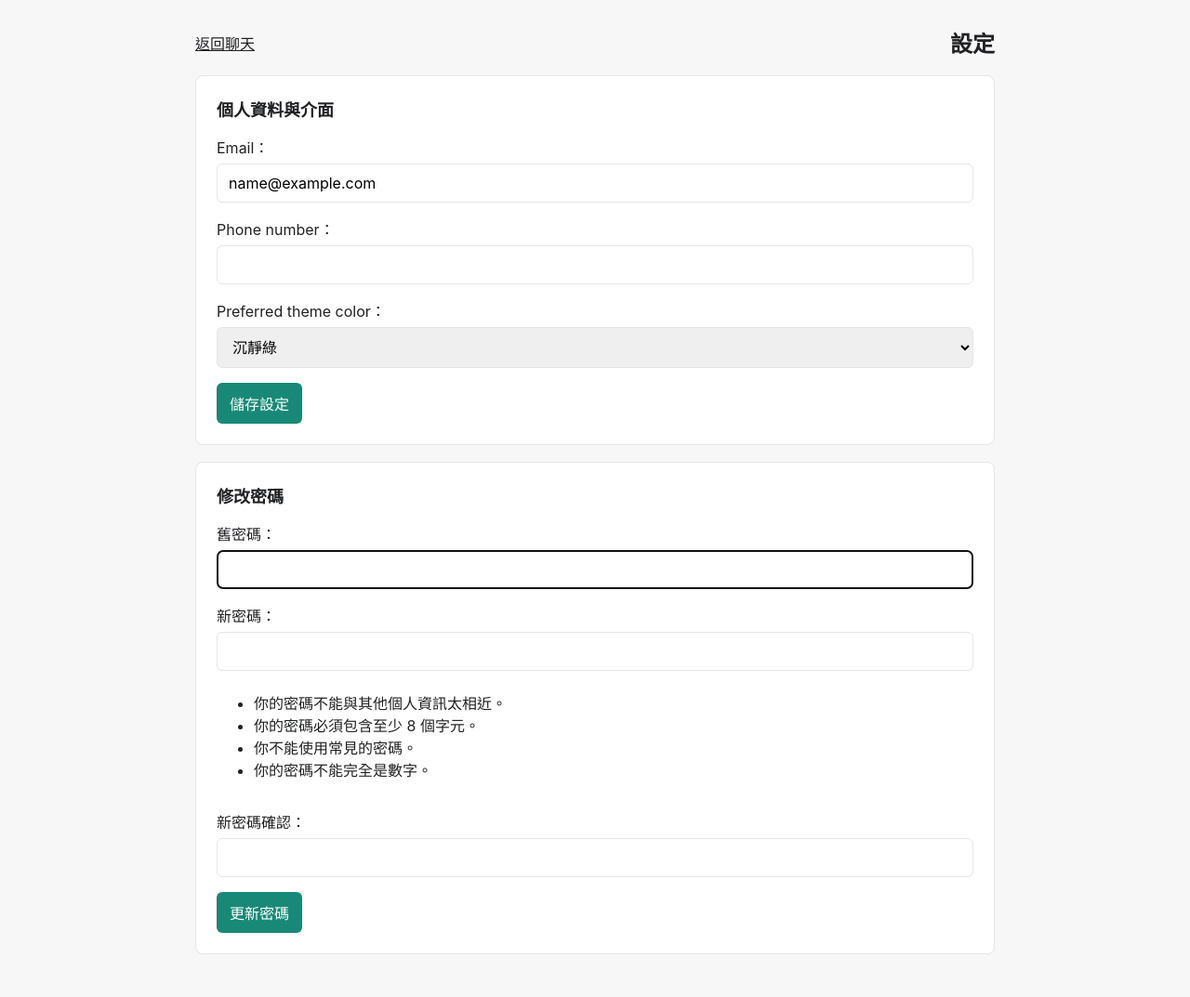
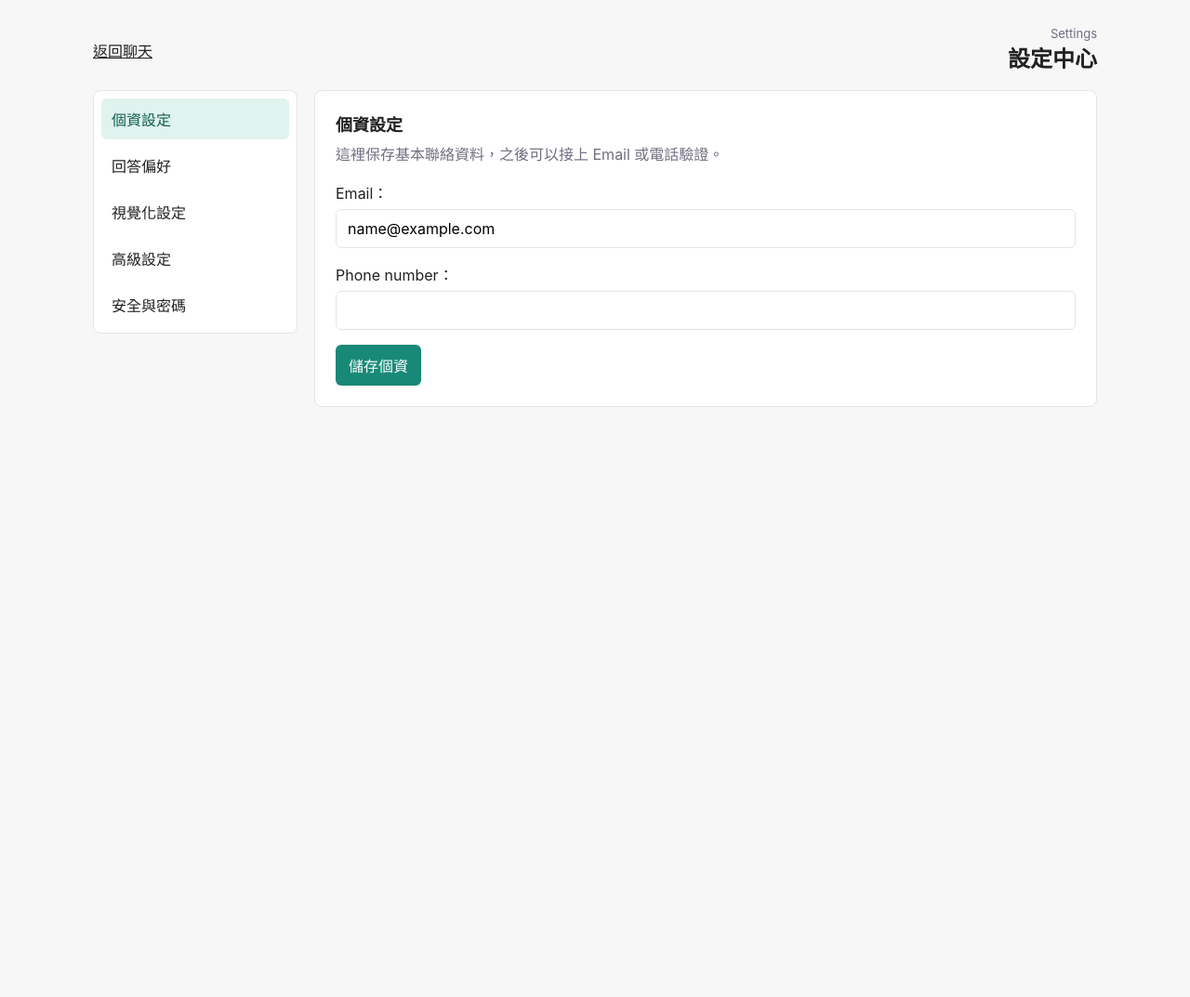
Before and after one commit to tanalex0228-hash/mental-counseling-ai, a Django app: page /accounts/settings/ in a window 1280 px wide. Shown: the whole page at 93% size. After the commit the page ends 438 px from the top, so only its background shows below. Run offline with Django 4.2, Linux system fonts and the light colour scheme; the visitor is signed in with stand-in values (Sample User, id 1); data comes from the database, SQL or seed files in the repository.

Commit message:
Add settings center and chat deletion

```diff
--- a/accounts/forms.py
+++ b/accounts/forms.py
@@ -19,4 +19,41 @@ class ProfileSettingsForm(forms.ModelForm):
 
     class Meta:
         model = UserProfile
-        fields = ("email", "phone_number", "preferred_theme_color")
+        fields = ("email", "phone_number")
+
+
+class ResponsePreferenceForm(forms.ModelForm):
+    class Meta:
+        model = UserProfile
+        fields = ("response_length", "response_tone", "show_theory_basis")
+        labels = {
+            "response_length": "回答長度",
+            "response_tone": "回答語氣",
+            "show_theory_basis": "在適合時顯示心理學理論依據",
+        }
+        help_texts = {
+            "response_length": "短回答偏向 80-140 字，適合想先被接住；長回答偏向 260-450 字，會多做脈絡整理與下一步拆解。",
+            "response_tone": "溫柔陪伴會更像有人在旁邊接住你；直接清楚會更快切重點；深入反思會多幫你整理模式與關係脈絡。",
+            "show_theory_basis": "開啟後，回答會在自然情況下補一小段「我這裡用到的概念」，例如 CBT、情緒命名、依附與界線，不會冒充正式診斷。",
+        }
+
+
+class VisualPreferenceForm(forms.ModelForm):
+    class Meta:
+        model = UserProfile
+        fields = ("preferred_theme_color",)
+        labels = {"preferred_theme_color": "主題色"}
+
+
+class AdvancedSettingsForm(forms.ModelForm):
+    class Meta:
+        model = UserProfile
+        fields = ("allow_memory_summaries", "allow_inline_media_cards")
+        labels = {
+            "allow_memory_summaries": "允許系統整理長期聊天摘要",
+            "allow_inline_media_cards": "允許在聊天中產生站內影音與圖片卡片",
+        }
+        help_texts = {
+            "allow_memory_summaries": "開啟後，同一聊天室會更容易延續前文；關閉後，長期脈絡會更少被使用。",
+            "allow_inline_media_cards": "開啟後，當你聊到音樂、影片、偶像或興趣時，系統可以附上站內播放或搜尋卡片。",
+        }
--- a/accounts/urls.py
+++ b/accounts/urls.py
@@ -5,6 +5,14 @@ from . import views
 
 urlpatterns = [
     path("settings/", views.settings_view, name="settings"),
-    path("settings/profile/", views.update_profile, name="update_profile"),
+    path("settings/profile/", views.settings_view, {"tab": "profile"}, name="settings_profile"),
+    path("settings/response/", views.settings_view, {"tab": "response"}, name="settings_response"),
+    path("settings/visual/", views.settings_view, {"tab": "visual"}, name="settings_visual"),
+    path("settings/advanced/", views.settings_view, {"tab": "advanced"}, name="settings_advanced"),
+    path("settings/security/", views.settings_view, {"tab": "security"}, name="settings_security"),
+    path("settings/profile/update/", views.update_profile, name="update_profile"),
+    path("settings/response/update/", views.update_response_preferences, name="update_response_preferences"),
+    path("settings/visual/update/", views.update_visual_preferences, name="update_visual_preferences"),
+    path("settings/advanced/update/", views.update_advanced_settings, name="update_advanced_settings"),
     path("settings/password/", views.change_password, name="change_password"),
 ]
--- a/accounts/views.py
+++ b/accounts/views.py
@@ -5,7 +5,7 @@ from django.contrib.auth.forms import PasswordChangeForm
 from django.shortcuts import redirect, render
 from django.views.decorators.http import require_POST
 
-from .forms import ProfileSettingsForm, RegisterForm
+from .forms import AdvancedSettingsForm, ProfileSettingsForm, RegisterForm, ResponsePreferenceForm, VisualPreferenceForm
 from .models import UserProfile
 
 
@@ -37,14 +37,26 @@ def register(request):
 
 
 @login_required
-def settings_view(request):
+def settings_view(request, tab=None):
     profile = ensure_profile(request.user)
     profile_form = ProfileSettingsForm(instance=profile)
+    response_form = ResponsePreferenceForm(instance=profile)
+    visual_form = VisualPreferenceForm(instance=profile)
+    advanced_form = AdvancedSettingsForm(instance=profile)
     password_form = PasswordChangeForm(request.user)
+    active_tab = tab or request.GET.get("tab", "profile")
     return render(
         request,
         "accounts/settings.html",
-        {"profile": profile, "profile_form": profile_form, "password_form": password_form},
+        {
+            "profile": profile,
+            "profile_form": profile_form,
+            "response_form": response_form,
+            "visual_form": visual_form,
+            "advanced_form": advanced_form,
+            "password_form": password_form,
+            "active_tab": active_tab,
+        },
     )
 
 
@@ -65,6 +77,45 @@ def update_profile(request):
 
 @require_POST
 @login_required
+def update_response_preferences(request):
+    profile = ensure_profile(request.user)
+    form = ResponsePreferenceForm(request.POST, instance=profile)
+    if form.is_valid():
+        form.save()
+        messages.success(request, "回答偏好已儲存。")
+    else:
+        messages.error(request, "回答偏好格式有誤，請再檢查一次。")
+    return redirect("settings_response")
+
+
+@require_POST
+@login_required
+def update_visual_preferences(request):
+    profile = ensure_profile(request.user)
+    form = VisualPreferenceForm(request.POST, instance=profile)
+    if form.is_valid():
+        form.save()
+        messages.success(request, "視覺偏好已儲存。")
+    else:
+        messages.error(request, "視覺偏好格式有誤，請再檢查一次。")
+    return redirect("settings_visual")
+
+
+@require_POST
+@login_required
+def update_advanced_settings(request):
+    profile = ensure_profile(request.user)
+    form = AdvancedSettingsForm(request.POST, instance=profile)
+    if form.is_valid():
+        form.save()
+        messages.success(request, "高級設定已儲存。")
+    else:
+        messages.error(request, "高級設定格式有誤，請再檢查一次。")
+    return redirect("settings_advanced")
+
+
+@require_POST
+@login_required
 def change_password(request):
     form = PasswordChangeForm(request.user, request.POST)
     if form.is_valid():
@@ -73,4 +124,4 @@ def change_password(request):
         messages.success(request, "密碼已更新。")
     else:
         messages.error(request, "密碼更新失敗，請確認目前密碼與新密碼格式。")
-    return redirect("settings")
+    return redirect("settings_security")
--- a/chat/urls.py
+++ b/chat/urls.py
@@ -17,4 +17,5 @@ urlpatterns = [
     path("logout/", auth_views.LogoutView.as_view(), name="logout"),
     path("settings/theme/", views.update_theme, name="update_theme"),
     path("conversation/new/", views.new_conversation, name="new_conversation"),
+    path("conversation/<int:room_id>/delete/", views.delete_room, name="delete_room"),
 ]
--- a/llm_engine/prompt_builder.py
+++ b/llm_engine/prompt_builder.py
@@ -13,6 +13,11 @@ class PromptBuilder:
 - 禁止假中立：可以說「他的選擇傷害了你」，但不要替對方辯護，也不要替使用者做分手或復合決定。
 - 優先使用「具體反映 -> 意義整理 -> 可選擇的小步驟」。
 - 回答長度一般控制在 120 到 260 個中文字。使用者輸入很長、包含多層壓力時，可以到 320 字。
+- 若使用者偏好是短回答：控制在 80 到 150 個中文字，少分析，重點是接住情緒與一個下一步。
+- 若使用者偏好是長回答：可以到 260 到 450 個中文字，允許拆解情緒線索、關係脈絡、壓力來源與 2-3 個選項。
+- 若使用者開啟「顯示心理學理論依據」：回答末尾可以用 1-2 句自然補充「我這裡用到的概念」，例如情緒命名、認知重構、依附受傷、行為活化、界線釐清。不得冒充診斷，不得編造論文。
+- 若使用者沒有開啟理論依據：不要特別加理論標籤，保持自然陪伴感。
+- 回答語氣要尊重使用者偏好：溫柔陪伴偏溫和承接；直接清楚偏少鋪陳、先抓重點；深入反思偏多整理模式與內在矛盾。
 - 不要把每一輪都導向「寫下感受」。可以改成界線句、暫停追問第三者資訊、找真人陪伴、延後決策、整理要問對方的具體問題。
 - 可以像真正在聊天的人一樣提供陪伴選項：一起整理壓力、做 2 分鐘互動小練習、聊音樂/影片/偶像/遊戲轉換一下，但要先問偏好，不要亂塞連結。
 - 如果使用者提到 K-pop、影片、遊戲、idol、音樂偏好，可以自然接話，詢問喜歡的團或風格，再提供輕量陪伴活動。
--- a/static/css/app.css
+++ b/static/css/app.css
@@ -953,6 +988,10 @@ a {
   margin: 0 auto;
 }
 
+.settings-shell {
+  width: min(1080px, 100%);
+}
+
 .settings-header {
   display: flex;
   align-items: center;
@@ -962,6 +1001,46 @@ a {
 
 .settings-header h1 {
   margin: 0;
+}
+
+.settings-kicker {
+  display: block;
+  color: var(--muted);
+  font-size: 13px;
+  text-align: right;
+}
+
+.settings-layout {
+  display: grid;
+  grid-template-columns: 220px minmax(0, 1fr);
+  gap: 18px;
+  align-items: start;
+}
+
+.settings-nav {
+  display: grid;
+  gap: 6px;
+  background: var(--panel);
+  border: 1px solid var(--border);
+  border-radius: 8px;
+  padding: 8px;
+}
+
+.settings-nav a {
+  border-radius: 6px;
+  color: var(--text);
+  padding: 10px 11px;
+  text-decoration: none;
+}
+
+.settings-nav a.active,
+.settings-nav a:hover {
+  background: var(--user);
+  color: var(--accent-strong);
+}
+
+.settings-content {
+  min-width: 0;
 }
 
 .settings-form {
@@ -975,6 +1054,12 @@ a {
 .settings-form h2 {
   margin: 0 0 12px;
   font-size: 18px;
+}
+
+.settings-description {
+  color: var(--muted);
+  line-height: 1.55;
+  margin: -4px 0 14px;
 }
 
 .settings-form p {
--- a/templates/accounts/settings.html
+++ b/templates/accounts/settings.html
@@ -1,10 +1,13 @@
 {% extends "base.html" %}
 {% block content %}
 <main class="settings-page">
-  <section class="settings-panel">
+  <section class="settings-panel settings-shell">
     <header class="settings-header">
       <a href="{% url 'chat_home' %}">返回聊天</a>
-      <h1>設定</h1>
+      <div>
+        <span class="settings-kicker">Settings</span>
+        <h1>設定中心</h1>
+      </div>
     </header>
 
     {% if messages %}
@@ -15,20 +18,77 @@
       </div>
     {% endif %}
 
-    <form method="post" action="{% url 'update_profile' %}" class="settings-form">
+    <div class="settings-layout">
+      <nav class="settings-nav" aria-label="設定選單">
+        <a class="{% if active_tab == 'profile' %}active{% endif %}" href="{% url 'settings_profile' %}">個資設定</a>
+        <a class="{% if active_tab == 'response' %}active{% endif %}" href="{% url 'settings_response' %}">回答偏好</a>
+        <a class="{% if active_tab == 'visual' %}active{% endif %}" href="{% url 'settings_visual' %}">視覺化設定</a>
+        <a class="{% if active_tab == 'advanced' %}active{% endif %}" href="{% url 'settings_advanced' %}">高級設定</a>
+        <a class="{% if active_tab == 'security' %}active{% endif %}" href="{% url 'settings_security' %}">安全與密碼</a>
+      </nav>
+
+      <div class="settings-content">
+        {% if active_tab == 'response' %}
+          <form method="post" action="{% url 'update_response_preferences' %}" class="settings-form">
             {% csrf_token %}
-      <input type="hidden" name="next" value="{% url 'settings' %}">
-      <h2>個人資料與介面</h2>
-      {{ profile_form.as_p }}
-      <button type="submit">儲存設定</button>
+            <h2>回答偏好</h2>
+            <p class="settings-description">這裡會直接影響 LLM 回覆方式，不只是畫面設定。</p>
+            {{ response_form.as_p }}
+            <div class="preference-examples">
+              <article>
+                <h3>短回答</h3>
+                <p>更像「先接住你」：抓重點、少分析、給一個很小的下一步。</p>
+              </article>
+              <article>
+                <h3>長回答</h3>
+                <p>更像「陪你整理」：拆情緒、拆脈絡、補上可能的心理學概念與可選路線。</p>
+              </article>
+            </div>
+            <button type="submit">儲存回答偏好</button>
           </form>
-
+        {% elif active_tab == 'visual' %}
+          <form method="post" action="{% url 'update_visual_preferences' %}" class="settings-form">
+            {% csrf_token %}
+            <h2>視覺化設定</h2>
+            <p class="settings-description">調整主題色，之後可以擴充字體大小、泡泡密度、暗色模式與聊天背景。</p>
+            {{ visual_form.as_p }}
+            <button type="submit">儲存視覺設定</button>
+          </form>
+        {% elif active_tab == 'advanced' %}
+          <form method="post" action="{% url 'update_advanced_settings' %}" class="settings-form">
+            {% csrf_token %}
+            <h2>高級設定</h2>
+            <p class="settings-description">這些設定會影響記憶、媒體卡片和未來可上架功能的行為。</p>
+            {{ advanced_form.as_p }}
+            <div class="feature-roadmap">
+              <h3>可擴充功能</h3>
+              <ul>
+                <li>諮商取向查詢：CBT、ACT、依附理論、情緒焦點、敘事治療。</li>
+                <li>每次回答顯示「使用到的技能」與「為什麼這樣回」。</li>
+                <li>聊天資料匯出、刪除、訂閱方案與多模型切換。</li>
+              </ul>
+            </div>
+            <button type="submit">儲存高級設定</button>
+          </form>
+        {% elif active_tab == 'security' %}
           <form method="post" action="{% url 'change_password' %}" class="settings-form">
             {% csrf_token %}
-      <h2>修改密碼</h2>
+            <h2>安全與密碼</h2>
             {{ password_form.as_p }}
             <button type="submit">更新密碼</button>
           </form>
+        {% else %}
+          <form method="post" action="{% url 'update_profile' %}" class="settings-form">
+            {% csrf_token %}
+            <input type="hidden" name="next" value="{% url 'settings_profile' %}">
+            <h2>個資設定</h2>
+            <p class="settings-description">這裡保存基本聯絡資料，之後可以接上 Email 或電話驗證。</p>
+            {{ profile_form.as_p }}
+            <button type="submit">儲存個資</button>
+          </form>
+        {% endif %}
+      </div>
+    </div>
   </section>
 </main>
 {% endblock %}
```
Also changed, not shown: other parts of static/css/app.css (+101 -6 lines), accounts/models.py (+15 -0 lines), chat/tests.py (+18 -2 lines), chat/views.py (+21 -3 lines), llm_engine/agents.py (+14 -1 lines), templates/chat/home.html (+7 -3 lines), accounts/migrations/0002_userprofile_allow_inline_media_cards_and_more.py (added). Lines whose indentation alone changed are shown as unchanged.
